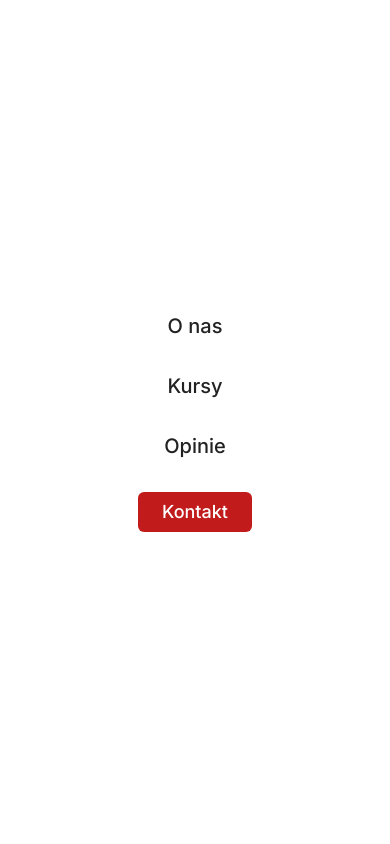
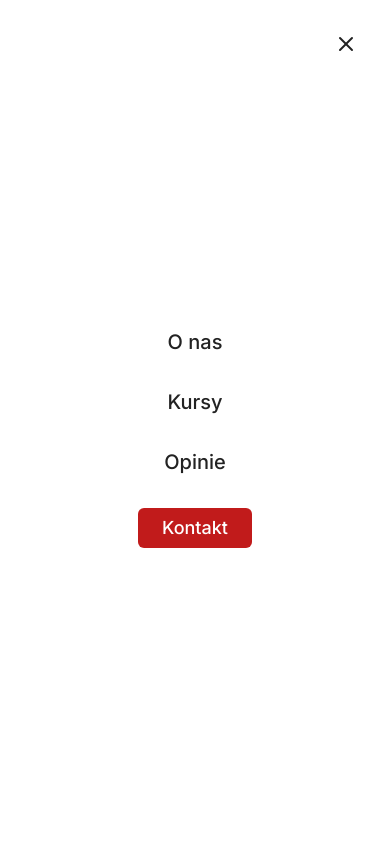
Before and after one commit to letstalkschool/letstalk, a React (Vite) app: page / in a window 390 px wide. Both pictures are taken after a click on the button 354 px from the left and 36 px from the top of the page. Shown: the top 844 px of the page. Built offline with nearby package versions, Linux system fonts and the light colour scheme.

Commit message:
Add close button to mobile menu
Adds a button to the mobile menu to allow users to close it.

```diff
--- a/src/components/Navbar.tsx
+++ b/src/components/Navbar.tsx
@@ -92,6 +92,15 @@ const Navbar = () => {
       {/* Mobile Navigation Menu - moved outside header */}
       {isOpen && (
         <div className="fixed top-0 left-0 w-full h-full bg-white z-[100] flex flex-col items-center justify-center space-y-8 md:hidden">
+          {/* Close button in top-right corner */}
+          <button
+            className="absolute top-6 right-6 text-brand-dark p-2 hover:text-brand-red transition-colors"
+            onClick={() => setIsOpen(false)}
+            aria-label="Close menu"
+          >
+            <X size={24} />
+          </button>
+
           <a
             href="#about"
             className="text-xl font-medium text-brand-dark hover:text-brand-red"
```
